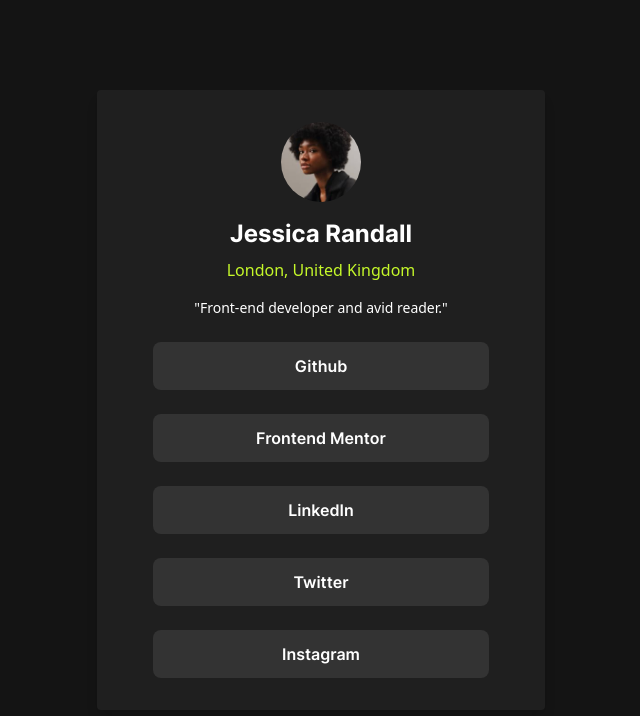
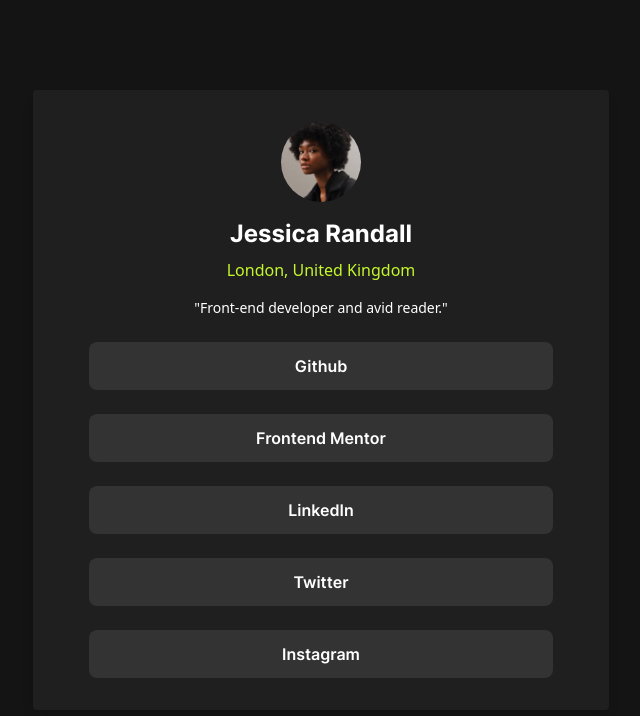
Before and after one commit to mrgreyh01/social-links-profile, a React (Vite) app: page / in a window 1280 px wide. Shown: the top 716 px of the page, without its empty margins (319-959 px from the left). Built offline with nearby package versions, Linux system fonts and the light colour scheme; a web font is replaced by a local one.

Commit message:
made responsiveness for different screen size with custom query

```diff
--- a/src/App.jsx
+++ b/src/App.jsx
@@ -20,7 +20,7 @@
   return (
     <>
      <div className='bg-offBlack h-screen flex justify-center items-center '>
-       <div className='bg-darkGrey rounded overflow-visible shadow-lg p-8 mx-4  md:max-w-md w-full'>
+       <div className='bg-darkGrey rounded overflow-visible shadow-lg p-8 mx-4  md:max-w-md w-full sm:max-w-lg lg:max-w-xl'>
 
           <div className="flex flex-col items-center">
             <img src={avatar} alt='avatar-img' className='h-20 w-20 rounded-full mb-4' />
--- a/tailwind.config.js
+++ b/tailwind.config.js
@@ -19,6 +19,12 @@
         offBlack: " hsl(0, 0%, 8%)",
         white: "hsl(0, 0%, 100%)"
       },
+      screens: {
+        'sm': '375px',
+        'md': '768px',
+        'lg': '1024px',
+        'xl': '1440px',
+      },
     },
   },
   plugins: [],
```
